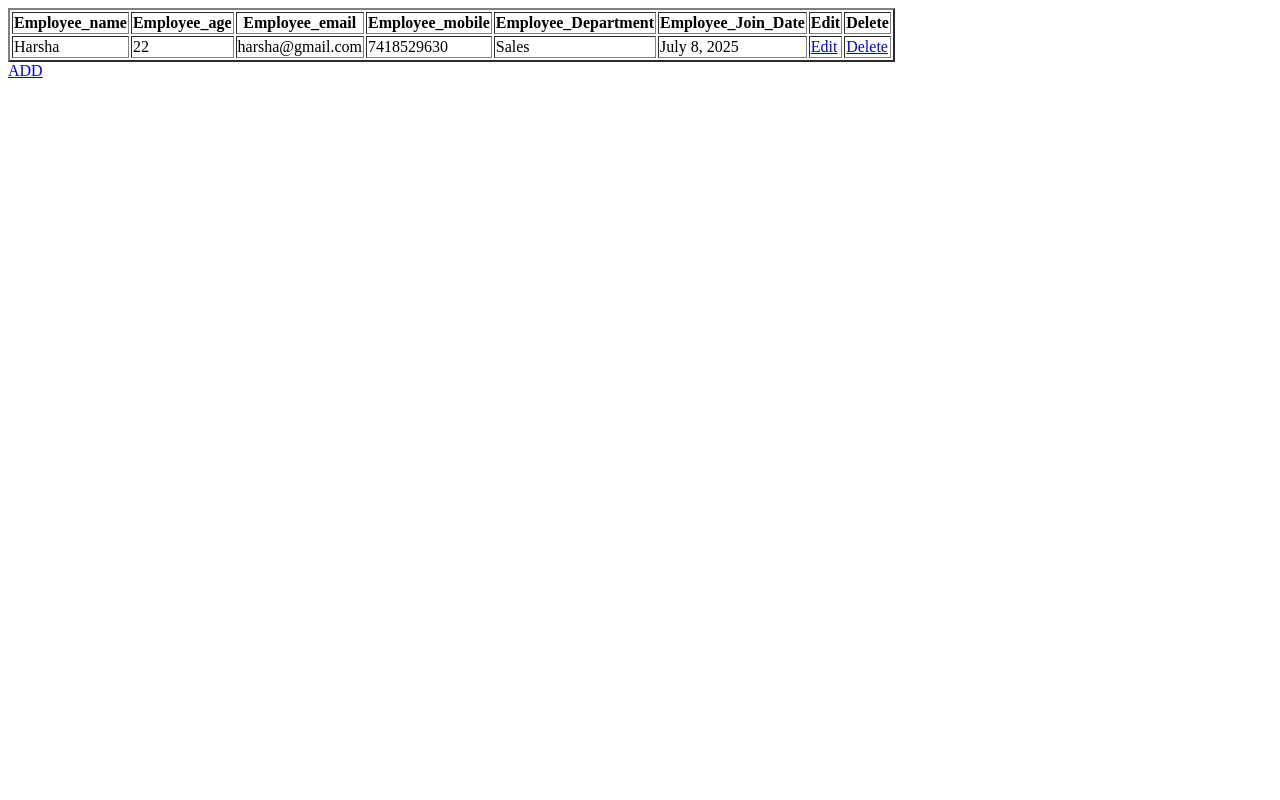
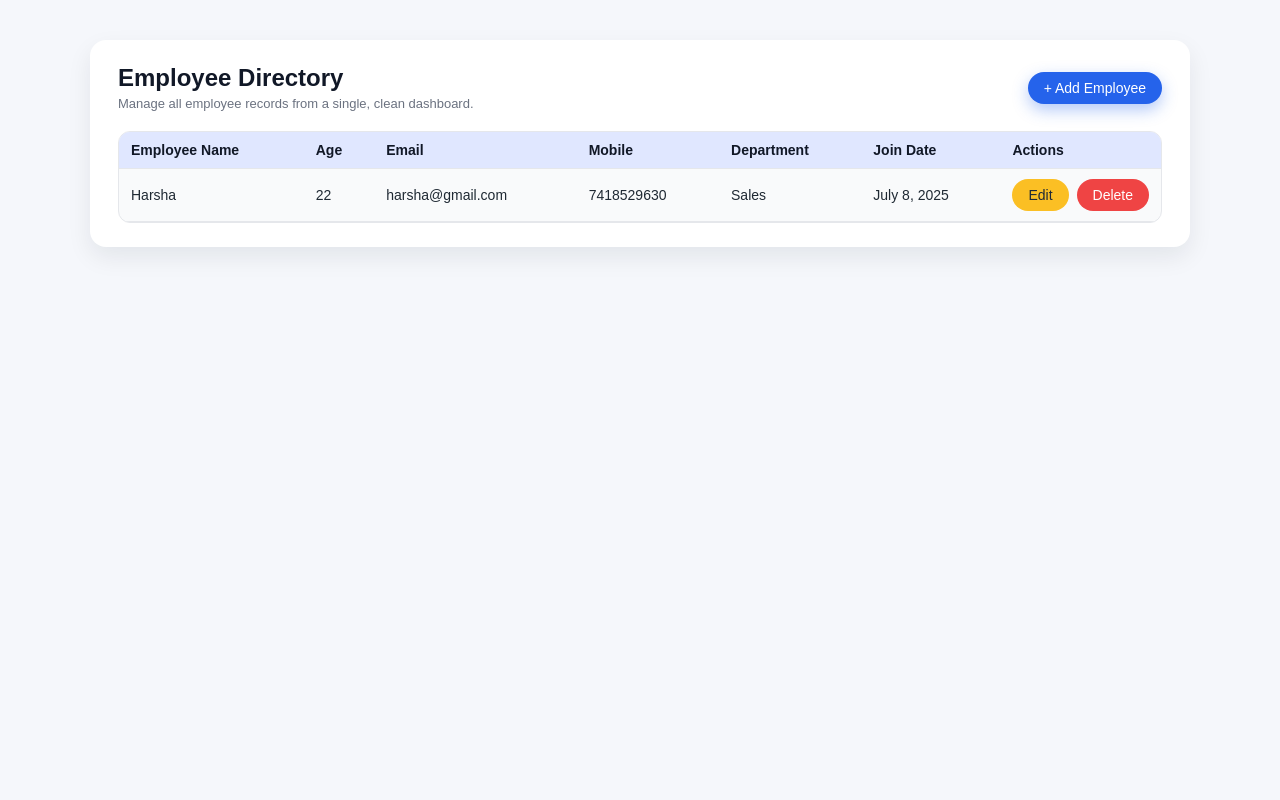
Before and after one commit to Harsha5959/Aiven_Crud, a Django app: page / in a window 1280 px wide. Run offline with Django 5.2, Linux system fonts and the light colour scheme; data comes from the database, SQL or seed files in the repository; both versions use the stored data as it was after the commit.

Commit message:
last and final

```diff
--- a/app1/admin.py
+++ b/app1/admin.py
@@ -4,6 +4,6 @@ from django.contrib import admin
 from app1.models import Employees
 
 class employees_Admin(admin.ModelAdmin):
-    list_display = ['Employee_name','Employee_age','Employee_email','Employee_mobile','Employee_Department','Employee_Join_Date']
+    list_display = ['Employee_name','Employee_age','Employee_email']
 
 admin.site.register(Employees,employees_Admin)
--- a/app1/views.py
+++ b/app1/views.py
@@ -1,4 +1,7 @@
-from django.shortcuts import render,redirect
+from django.shortcuts import render, redirect, get_object_or_404
+from django.contrib.auth import authenticate
+from django.contrib import messages
+
 from app1.models import Employees
 from app1.forms import Employee_form
 from app1.forms1 import Employee_update_form
@@ -8,9 +11,10 @@ from django.http import HttpResponse
 def details(request):
     data = Employees.objects.all()
     context = {
-        'data':data
+        'data': data
     }
-    return render(request,'home.html',context)
+    return render(request, 'home.html', context)
+
 
 def emp_form(request):
     form = Employee_form()
@@ -26,28 +30,48 @@ def emp_form(request):
         form = Employee_form()
 
     context = {
-        'form' : form
+        'form': form
     }
-    return render(request,'register.html',context)
+    return render(request, 'register.html', context)
 
 
-def update(request,id):
-    data = Employees.objects.get(id=id)
+def update(request, id):
+    data = get_object_or_404(Employees, id=id)
 
     if request.method == "POST":
-        form = Employee_update_form(request.POST,instance=data)
+        form = Employee_update_form(request.POST, instance=data)
         if form.is_valid():
             form.save()
             return redirect('home')
     else:
         form = Employee_update_form(instance=data)
+
     context = {
-        'form' : form
+        'form': form
     }
-    return render(request,'update.html',context)
+    return render(request, 'update.html', context)
 
 
-def delete(request,id):
-    data = Employees.objects.get(id=id)
-    data.delete()
-    return redirect('home')
+def delete(request, id):
+    employee = get_object_or_404(Employees, id=id)
+
+    if request.method == "POST":
+        username = request.POST.get("username")
+        password = request.POST.get("password")
+
+        user = authenticate(request, username=username, password=password)
+
+        if user is not None:
+            # Credentials are correct → delete and redirect
+            employee.delete()
+            messages.success(request, "Employee deleted successfully.")
+            return redirect('home')
+        else:
+            # Invalid username/password
+            messages.error(request, "Invalid username or password. Please try again.")
+
+    # GET request → show the authentication + confirmation page
+    context = {
+        "employee": employee
+    }
+    return render(request, "delete_confirm.html", context)
--- /dev/null
+++ b/static/css/style.css
@@ -0,0 +1,282 @@
+/* ==============================
+   Base layout
+   ============================== */
+* {
+    box-sizing: border-box;
+    font-family: Arial, Helvetica, sans-serif;
+}
+
+body {
+    margin: 0;
+    padding: 0;
+    background: #f5f7fb;
+    color: #1f2933;
+}
+
+/* Page shell to center content and add top spacing */
+.page-shell {
+    min-height: 100vh;
+    display: flex;
+    justify-content: center;
+    align-items: flex-start;
+    padding: 40px 16px;
+}
+
+/* Card layout used everywhere (home, forms, delete) */
+.card {
+    background: #ffffff;
+    border-radius: 16px;
+    padding: 24px 28px;
+    box-shadow: 0 10px 25px rgba(15, 23, 42, 0.08);
+    width: 100%;
+    max-width: 1100px;
+}
+
+.card--narrow {
+    max-width: 520px;
+}
+
+/* Card header (title + button row) */
+.card-header {
+    display: flex;
+    justify-content: space-between;
+    align-items: center;
+    gap: 12px;
+    margin-bottom: 20px;
+}
+
+.card-title {
+    margin: 0;
+    font-size: 24px;
+    font-weight: 600;
+    color: #111827;
+}
+
+.card-subtitle {
+    margin: 0;
+    margin-top: 4px;
+    font-size: 13px;
+    color: #6b7280;
+}
+
+/* ==============================
+   Buttons
+   ============================== */
+.btn {
+    display: inline-flex;
+    align-items: center;
+    justify-content: center;
+    padding: 8px 16px;
+    border-radius: 999px;
+    border: none;
+    cursor: pointer;
+    font-size: 14px;
+    text-decoration: none;
+    transition: transform 0.08s ease, box-shadow 0.08s ease, filter 0.08s ease;
+    white-space: nowrap;
+}
+
+.btn:active {
+    transform: scale(0.98);
+}
+
+.btn-primary {
+    background: #2563eb;
+    color: #ffffff;
+    box-shadow: 0 6px 16px rgba(37, 99, 235, 0.35);
+}
+
+.btn-secondary {
+    background: #e0e7ff;
+    color: #1f2a7c;
+}
+
+.btn-warning {
+    background: #fbbf24;
+    color: #1f2937;
+}
+
+.btn-danger {
+    background: #ef4444;
+    color: #ffffff;
+}
+
+.btn-ghost {
+    background: transparent;
+    color: #2563eb;
+    padding-inline: 0;
+    box-shadow: none;
+}
+
+.btn:hover {
+    filter: brightness(0.97);
+}
+
+/* ==============================
+   Table styling (Home page)
+   ============================== */
+.table-wrapper {
+    overflow-x: auto;
+    border-radius: 12px;
+    border: 1px solid #e5e7eb;
+    background: #f9fafb;
+}
+
+.table-custom {
+    width: 100%;
+    border-collapse: collapse;
+    font-size: 14px;
+}
+
+.table-custom thead {
+    background: #e0e7ff;
+}
+
+.table-custom th,
+.table-custom td {
+    padding: 10px 12px;
+    text-align: left;
+    border-bottom: 1px solid #e5e7eb;
+}
+
+.table-custom th {
+    font-weight: 600;
+    color: #111827;
+}
+
+.table-custom tbody tr:nth-child(even) {
+    background: #f3f4ff;
+}
+
+.table-custom tbody tr:hover {
+    background: #e5edff;
+}
+
+/* Action buttons inside table */
+.table-actions {
+    display: flex;
+    gap: 8px;
+}
+
+/* ==============================
+   Forms (Register & Update)
+   ============================== */
+.form-body {
+    margin-top: 8px;
+}
+
+.form-body form p {
+    margin: 0 0 12px 0;
+}
+
+/* for default Django {{ form.as_p }} structure */
+.form-body form p label {
+    display: block;
+    margin-bottom: 4px;
+    font-size: 14px;
+    font-weight: 600;
+    color: #374151;
+}
+
+.form-body form p input,
+.form-body form p select,
+.form-body form p textarea {
+    width: 100%;
+    padding: 8px 10px;
+    border-radius: 8px;
+    border: 1px solid #d1d5db;
+    font-size: 14px;
+    outline: none;
+    transition: border-color 0.1s ease, box-shadow 0.1s ease;
+}
+
+.form-body form p input:focus,
+.form-body form p select:focus,
+.form-body form p textarea:focus {
+    border-color: #2563eb;
+    box-shadow: 0 0 0 3px rgba(37, 99, 235, 0.15);
+}
+
+.form-footer {
+    margin-top: 16px;
+    display: flex;
+    justify-content: space-between;
+    align-items: center;
+    gap: 10px;
+}
+
+/* Back link style */
+.back-link {
+    font-size: 13px;
+    color: #4b5563;
+}
+
+.back-link a {
+    color: #2563eb;
+    text-decoration: none;
+}
+
+.back-link a:hover {
+    text-decoration: underline;
+}
+
+/* ==============================
+   Delete confirm – shared bits
+   ============================== */
+.info-box {
+    background: #f0f4ff;
+    border-radius: 10px;
+    padding: 12px 14px;
+    margin-top: 8px;
+    margin-bottom: 18px;
+    font-size: 14px;
+}
+
+.info-box-row {
+    margin-bottom: 4px;
+}
+
+.info-label {
+    font-weight: 600;
+    color: #111827;
+}
+
+/* Messages */
+.messages {
+    margin-bottom: 10px;
+    font-size: 13px;
+}
+
+.messages .error {
+    color: #b91c1c;
+}
+
+.messages .success {
+    color: #15803d;
+}
+
+/* Small form groups (used in delete confirm) */
+.form-inline-group {
+    margin-bottom: 12px;
+}
+
+.form-inline-group label {
+    display: block;
+    font-size: 14px;
+    margin-bottom: 4px;
+    font-weight: 600;
+    color: #374151;
+}
+
+.form-inline-group input {
+    width: 100%;
+    padding: 8px 10px;
+    border-radius: 8px;
+    border: 1px solid #d1d5db;
+    font-size: 14px;
+}
+
+.form-inline-group input:focus {
+    border-color: #2563eb;
+    box-shadow: 0 0 0 3px rgba(37, 99, 235, 0.15);
+}
--- a/templates/home.html
+++ b/templates/home.html
@@ -3,37 +3,60 @@
 <head>
     <meta charset="UTF-8">
     <meta name="viewport" content="width=device-width, initial-scale=1.0">
-    <title>Document</title>
+    <title>Employees | Aiven CRUD</title>
+    {% load static %}
+    <link rel="stylesheet" href="{% static 'css/style.css' %}">
 </head>
 <body>
-    <table border="2">
+<div class="page-shell">
+    <div class="card">
+        <div class="card-header">
+            <div>
+                <h1 class="card-title">Employee Directory</h1>
+                <p class="card-subtitle">Manage all employee records from a single, clean dashboard.</p>
+            </div>
+            <a href="{% url 'register' %}" class="btn btn-primary">+ Add Employee</a>
+        </div>
+
+        <div class="table-wrapper">
+            <table class="table-custom">
+                <thead>
                 <tr>
-            <th>Employee_name</th>
-            <th>Employee_age</th>
-            <th>Employee_email</th>
-            <th>Employee_mobile</th>
-            <th>Employee_Department</th>
-            <th>Employee_Join_Date</th>
-            <th>Edit</th>
-            <th>Delete</th>
+                    <th>Employee Name</th>
+                    <th>Age</th>
+                    <th>Email</th>
+                    <th>Mobile</th>
+                    <th>Department</th>
+                    <th>Join Date</th>
+                    <th style="width: 150px;">Actions</th>
                 </tr>
+                </thead>
+                <tbody>
                 {% for x in data %}
                     <tr>
-            <td>{{x.Employee_name}}</td>
-            <td>{{x.Employee_age}}</td>
-            <td>{{x.Employee_email}}</td>
-            <td>{{x.Employee_mobile}}</td>
-            <td>{{x.Employee_Department}}</td>
-            <td>{{x.Employee_Join_Date}}</td>
+                        <td>{{ x.Employee_name }}</td>
+                        <td>{{ x.Employee_age }}</td>
+                        <td>{{ x.Employee_email }}</td>
+                        <td>{{ x.Employee_mobile }}</td>
+                        <td>{{ x.Employee_Department }}</td>
+                        <td>{{ x.Employee_Join_Date }}</td>
                         <td>
-                <a href="{% url 'edit' x.id %}">Edit</a>
-            </td>
-            <td>
-                <a href="{% url 'delete' x.id %}">Delete</a>
+                            <div class="table-actions">
+                                <a href="{% url 'edit' x.id %}" class="btn btn-warning">Edit</a>
+                                <a href="{% url 'delete' x.id %}" class="btn btn-danger">Delete</a>
+                            </div>
                         </td>
                     </tr>
+                {% empty %}
+                    <tr>
+                        <td colspan="7">No employees yet. Click “Add Employee” to create one.</td>
+                    </tr>
                 {% endfor %}
+                </tbody>
             </table>
-    <a href="{% url 'register' %}">ADD</a>
+        </div>
+
+    </div>
+</div>
 </body>
 </html>
```
Also changed, not shown: Crud_Aiven/settings.py (+16 -7 lines), templates/delete_confirm.html (added, +62 -0 lines), templates/register.html (+24 -7 lines), templates/update.html (+27 -9 lines), app1/migrations/0001_initial.py, db.sqlite3. Lines whose indentation alone changed are shown as unchanged.
